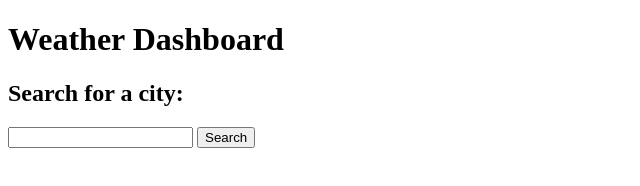
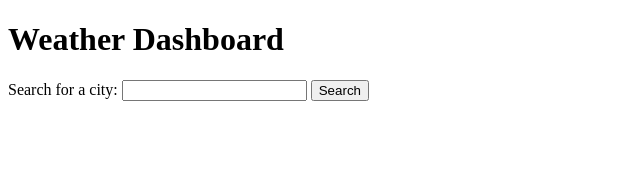
Before and after one commit to mlofaso/weather-dashboard, a plain HTML site: page index.html in a window 1280 px wide. Shown: the whole page, without its empty margins (0-640 px from the left). Drawn offline with Linux system fonts and the light colour scheme.

Commit message:
HTML & CSS

```diff
--- a/Assets copy/css/style.css
+++ b/Assets copy/css/style.css
@@ -0,0 +1,4 @@
+* {
+  margin: 0;
+  padding: 0;
+}
--- a/index.html
+++ b/index.html
@@ -6,25 +6,25 @@
     <meta name="viewport" content="width=device-width, initial-scale=1.0">
     <title>Weather Dashboard</title>
 </head>
+
 <header>
     <h1>Weather Dashboard</h1>
 </header>
 
 <body>
-    <h2>Search for a city:</h2>
-    <input type="text">
-    <button id="searchBtn">Search</button>
+    <form>
+        <label for="cityName">Search for a city:</label>
+        <input type="text" name="cityName" id="cityName">
+        <button id="searchBtn">Search</button>
+    </form>
 
-    <div id="stored-cities">
-
+    <div id="storedCities">
     </div>
-    <div id="current-city">
-
+    <div id="currentCity">
     </div>
 </body>
 
 <footer>
-
 </footer>
 
 </html>
```
